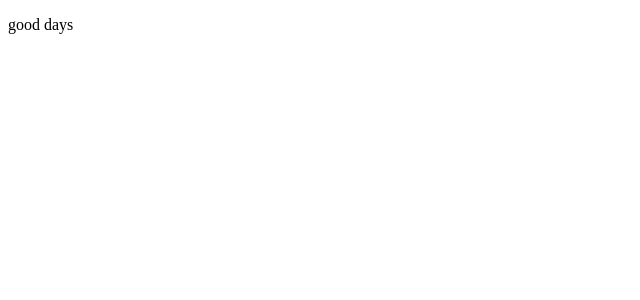
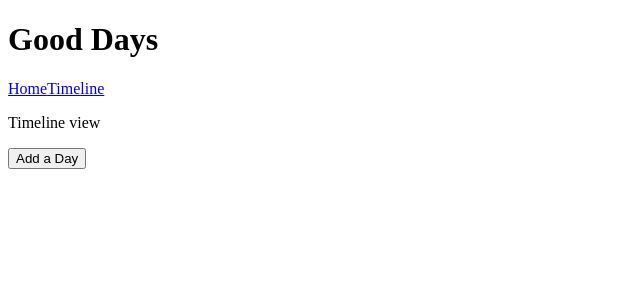
Before and after one commit to mgballou/good-days-fe, a React (Create React App) app: page /timeline in a window 1280 px wide. Shown: the top 300 px of the page, without its empty margins (0-640 px from the left). Built offline with nearby package versions, Linux system fonts and the light colour scheme.

Commit message:
Create pages - CreateDay, Day, Home, Timeline

```diff
--- a/package.json
+++ b/package.json
@@ -8,6 +8,8 @@
     "@testing-library/user-event": "^13.5.0",
     "react": "^18.2.0",
     "react-dom": "^18.2.0",
+    "react-router": "^6.11.1",
+    "react-router-dom": "^6.11.1",
     "react-scripts": "5.0.1",
     "web-vitals": "^2.1.4"
   },
--- a/src/App.js
+++ /dev/null
@@ -1,12 +0,0 @@
-
-import './App.css';
-
-function App() {
-  return (
-    <div className="App">
-      <p> good days</p>
-    </div>
-  );
-}
-
-export default App;
--- /dev/null
+++ b/src/App/App.js
@@ -0,0 +1,17 @@
+
+import './App.css';
+
+import Header  from '../Components/Header/Header';
+import Main from '../Components/Main/Main';
+
+
+function App() {
+  return (
+    <div className="App">
+      <Header/>
+      <Main/>
+    </div>
+  );
+}
+
+export default App;
--- /dev/null
+++ b/src/Components/Header/Header.jsx
@@ -0,0 +1,17 @@
+import { Link } from 'react-router-dom'
+
+function Header(props){
+
+    return (
+        <header>
+            <h1>Good Days</h1>
+            <nav>
+                <Link to="/">Home</Link>
+                <Link to="/timeline">Timeline</Link>
+
+            </nav>
+        </header>
+    )
+}
+
+export default Header
--- /dev/null
+++ b/src/Components/Main/Main.jsx
@@ -0,0 +1,21 @@
+import {Routes, Route} from 'react-router'
+
+import Home from '../../Pages/Home'
+import Timeline from '../../Pages/Timeline'
+import Day from '../../Pages/Day'
+import CreateDay from '../../Pages/CreateDay'
+
+function Main(props){
+
+    return (
+        <Routes>
+            <Route path="/" element={<Home/>} />
+            <Route path="/timeline" element={<Timeline/>} />
+            <Route path="/timeline/create" element={<CreateDay/>} />
+            <Route path="/timeline/:id" element={<Day/>} />
+        </Routes>
+
+    )
+}
+
+export default Main
--- /dev/null
+++ b/src/Pages/CreateDay/index.jsx
@@ -0,0 +1,10 @@
+function CreateDay(props){
+
+    return (
+        <section>
+            <p>Create a new day</p>
+        </section>
+    )
+}
+
+export default CreateDay
--- /dev/null
+++ b/src/Pages/Day/index.jsx
@@ -0,0 +1,10 @@
+function Day(props){
+
+    return (
+        <section>
+            <p> Show Day view</p>
+        </section>
+    )
+}
+
+export default Day
--- /dev/null
+++ b/src/Pages/Home/index.jsx
@@ -0,0 +1,10 @@
+function Home(props){
+
+    return (
+        <section>
+            <p>Welcome to good days please log in to continue</p>
+        </section>
+    )
+}
+
+export default Home
--- /dev/null
+++ b/src/Pages/Timeline/index.jsx
@@ -0,0 +1,16 @@
+import { Link } from 'react-router-dom'
+
+function Timeline(props){
+
+    return (
+        <section>
+            <p> Timeline view</p>
+            <Link to="/timeline/create">
+            <button>Add a Day</button>
+            </Link>
+        </section>
+    )
+
+}
+
+export default Timeline
```
Also changed, not shown: src/index.js (+6 -1 lines), src/App/App.css (added), 1 other file (tests, documents, lock files or other folders).
